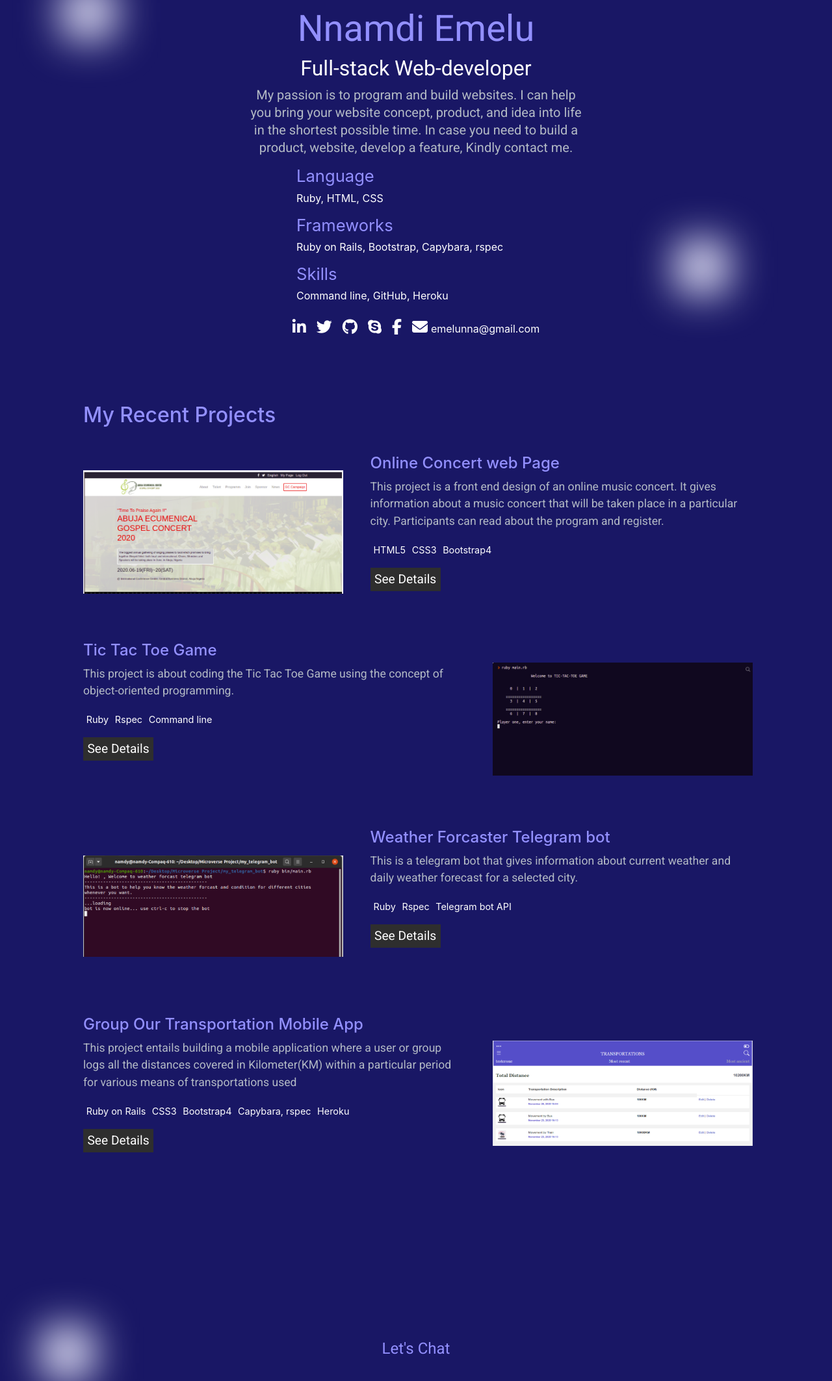
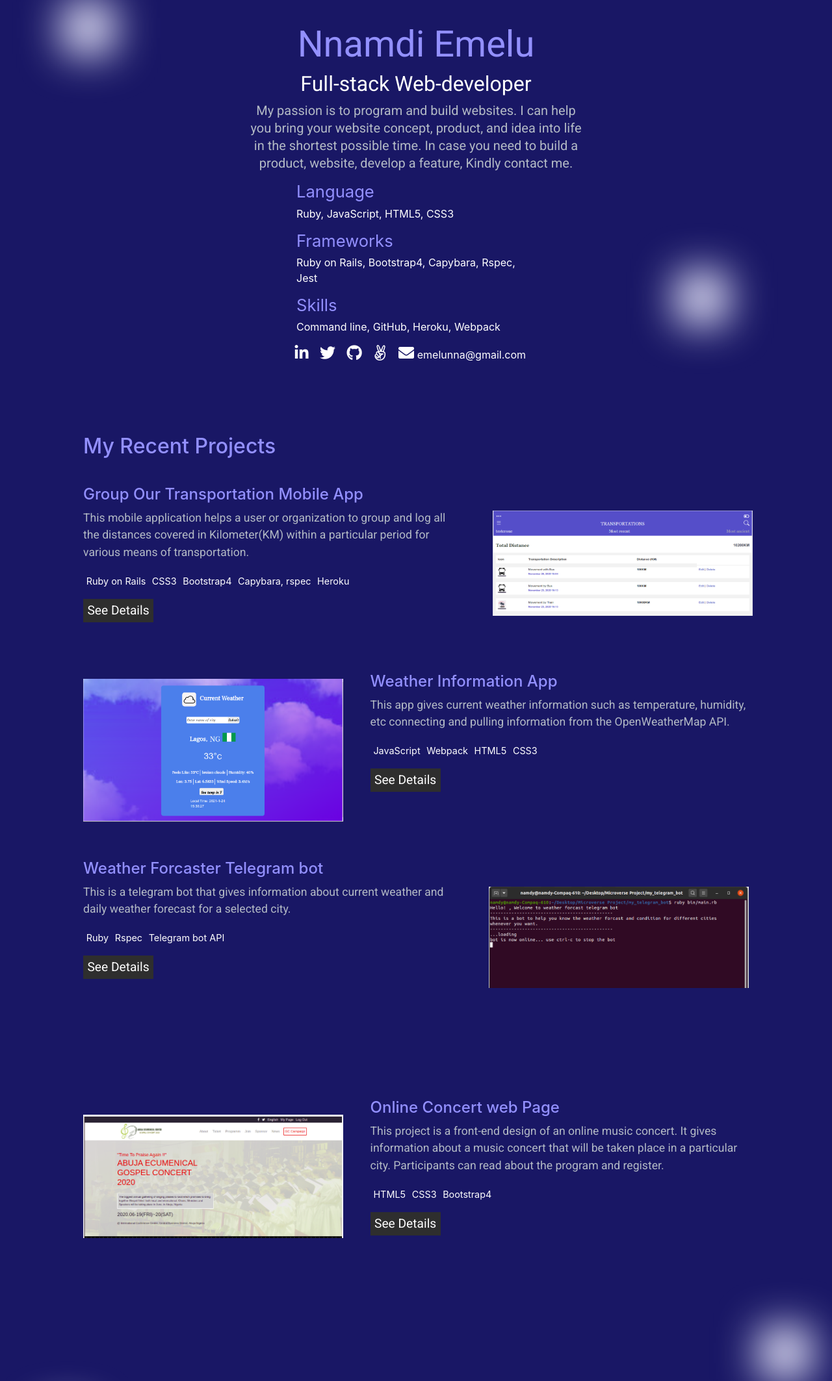
Before and after one commit to Zubenna/my-fullstack-portfolio, a plain HTML site: page index.html in a window 1280 px wide. Shown: the part 69-2195 px from the top of the page at 65% size. Drawn offline with nearby package versions, Linux system fonts and the light colour scheme.

Commit message:
Re-arrange My Recent Projects, Update README.md

```diff
--- a/index.html
+++ b/index.html
@@ -2,10 +2,14 @@
 <html lang="en">
   <head>
     <meta charset="utf-8">
-    <meta name="viewport" content="width=device-width, initial-scale=1, shrink-to-fit=no">
-    <link rel="stylesheet" href="https://cdn.jsdelivr.net/npm/bootstrap@4.5.3/dist/css/bootstrap.min.css" integrity="sha384-TX8t27EcRE3e/ihU7zmQxVncDAy5uIKz4rEkgIXeMed4M0jlfIDPvg6uqKI2xXr2" crossorigin="anonymous">
+    <meta name="viewport" content="width=device-width, initial-scale=1">
+    <link rel="stylesheet" href="https://maxcdn.bootstrapcdn.com/bootstrap/4.3.1/css/bootstrap.min.css">
+    <link rel="stylesheet" href="https://use.fontawesome.com/releases/v5.6.3/css/all.css" integrity="sha384-UHRtZLI+pbxtHCWp1t77Bi1L4ZtiqrqD80Kn4Z8NTSRyMA2Fd33n5dQ8lWUE00s/" crossorigin="anonymous">
+    <link href='https://fonts.googleapis.com/css?family=Roboto' rel='stylesheet'> -->
+    <script src="https://ajax.googleapis.com/ajax/libs/jquery/3.5.1/jquery.min.js"></script>
+    <script src="https://cdnjs.cloudflare.com/ajax/libs/popper.js/1.16.0/umd/popper.min.js"></script>
+    <script src="https://maxcdn.bootstrapcdn.com/bootstrap/4.3.1/js/bootstrap.min.js"></script> -->
     <link rel="stylesheet" href="style/style.css">
-    <link href='https://fonts.googleapis.com/css?family=Roboto' rel='stylesheet'>
     <title>Nnamdi Profile</title>
   </head>
   <body>
@@ -48,19 +52,19 @@
         <div class="skill">
           <h3>Language</h3>
           <div class='skill-item'>
-            <p>Ruby, HTML, CSS</p>
+            <p>Ruby, JavaScript, HTML5, CSS3</p>
           </div>
         </div>
         <div class="skill">
           <h3>Frameworks</h3>
           <div class='skill-item'>
-            <p>Ruby on Rails, Bootstrap, Capybara, rspec</p>
+            <p>Ruby on Rails, Bootstrap4, Capybara, Rspec, Jest</p>
           </div>
         </div>
         <div class="skill">
           <h3>Skills</h3>
           <div class='skill-item'>
-            <p>Command line, GitHub, Heroku</p>
+            <p>Command line, GitHub, Heroku, Webpack</p>
           </div>
         </div>
         </div>
@@ -68,8 +72,7 @@
           <a href='https://www.linkedin.com/in/nnamdi-emelu/' target='_blank' rel="noopener"><i class='fab fa-linkedin-in' style='font-size:24px'></i></a>
           <a href='https://twitter.com/zubenna' target='_blank' rel="noopener"><i class='fab fa-twitter' style='font-size:24px'></i></a>
           <a href='https://github.com/zubenna' target='_blank' rel="noopener"><i class='fab fa-github' style='font-size:24px'></i></a>
-          <a href='#' data-toggle='tooltip' title="live:emelunna"><i class='fab fa-skype' style='font-size:24px'></i></a>
-          <a href='https://www.facebook.com/zubyemex' target='_blank' rel="noopener"><i class='fab fa-facebook-f' style='font-size:24px'></i></a>
+          <a href='https://angel.co/u/emelu-nnamdi-azubuike' target='_blank' rel="noopener"><i class='fab fa-angellist' style='font-size:24px'></i></a>
           <a href='#contact-me'><i class="fa fa-envelope" style="font-size:24px"></i><span>emelunna@gmail.com</span></a>
         </div>
     </div>
@@ -78,44 +81,44 @@
       <div class="blur-circle-three"></div>
       <h3>My Recent Projects</h3>
       <div class='project-box'>
-       <div class="image-box-one">
-         <img src="images/online-concert-page.png" alt='Online Conference Page' />
-       </div>
-       <div class="inner-box md-space">
-         <h4>Online Concert web Page</h4>
-         <p>This project is a front end design of an online music concert. It gives information
-            about a music concert that will be taken place in a particular city. Participants can
-           read about the program and register.
+        <div class="inner-box right-margin">
+          <h4>Group Our Transportation Mobile App</h4>
+          <p>This mobile application helps a user or organization to group and log all the distances
+            covered in Kilometer(KM) within a particular period for various
+            means of transportation.
           </p>
           <ul class='tech-used'>
-           <li>HTML5</li>
+            <li>Ruby on Rails</li>
             <li>CSS3</li>
             <li>Bootstrap4</li>
+            <li>Capybara, rspec</li>
+            <li>Heroku</li>
           </ul>
           <a href='popup.html#project-one'>See Details</a>
         </div>
+        <div class='image-box-one'>
+          <img src="images/Group-our-transport.png" alt='Group Our Transportation App' />
+        </div>
       </div>
      <div class='project-box'>
-      <div class="inner-box right-margin">
-        <h4>Tic Tac Toe Game</h4>
-        <p>This project is about coding the Tic Tac Toe Game using the concept of
-          object-oriented programming.
+      <div class='image-box-two'>
+        <img src="images/weather-info-app.png" alt='Weather App' />
+      </div>
+      <div class="inner-box">
+        <h4>Weather Information App</h4>
+        <p>This app gives current weather information such as temperature, humidity, etc
+          connecting and pulling information from the OpenWeatherMap API.
         </p>
         <ul class='tech-used'>
-          <li>Ruby</li>
-          <li>Rspec</li>
-          <li>Command line</li>
+          <li>JavaScript</li>
+          <li>Webpack</li>
+          <li>HTML5</li>
+          <li>CSS3</li>
         </ul>
         <a href='popup.html#project-two'>See Details</a>
       </div>
-      <div class='image-box-two'>
-        <img src="images/Tic-tact-toe-game.png" alt='Tic-Tac-Toe Game' />
-      </div>
      </div>
     <div class='project-box'>
-      <div class='image-box-three'>
-        <img src="images/Telegram-bot.png" alt='Weather Bot' />
-      </div>
       <div class="inner-box md-space">
         <h4>Weather Forcaster Telegram bot</h4>
         <p>This is a telegram bot that gives information about current weather
@@ -128,24 +131,27 @@
         </ul>
         <a href='popup.html#project-three'>See Details</a>
       </div>
+      <div class='image-box-three'>
+        <img src="images/Telegram-bot.png" alt='Weather Bot' />
       </div>
+    </div>
+    <div class="blur-circle-four"></div>
      <div class='project-box'>
-      <div class="inner-box right-margin">
-        <h4>Group Our Transportation Mobile App</h4>
-        <p>This project entails building a mobile application where a user or group logs all the distances
-          covered in Kilometer(KM) within a particular period for various means of transportations used
+       <div class="image-box-four">
+         <img src="images/online-concert-page.png" alt='Online Conference Page' />
+       </div>
+       <div class="inner-box">
+         <h4>Online Concert web Page</h4>
+         <p>This project is a front-end design of an online music concert. It gives information
+            about a music concert that will be taken place in a particular city.
+            Participants can read about the program and register.
          </p>
          <ul class='tech-used'>
-          <li>Ruby on Rails</li>
+           <li>HTML5</li>
            <li>CSS3</li>
            <li>Bootstrap4</li>
-          <li>Capybara, rspec</li>
-          <li>Heroku</li>
          </ul>
          <a href='popup.html#project-four'>See Details</a>
-      </div>
-      <div class='image-box-four'>
-        <img src="images/Group-our-transport.png" alt='Group Our Transportation App' />
        </div>
      </div>
     </div>
@@ -155,35 +161,38 @@
       <h3>My Recent Projects</h3>
       <div class='project-box'>
         <div class="image-box-one">
-         <img src="images/online-concert-page.png" alt='Online Conference Page' />
+          <img src="images/Group-our-transport.png" alt='Group Our Transportation App' />
         </div>
         <div class="inner-box">
-         <h4>Online Concert web Page</h4>
-         <p>This project is a front end design of an online music concert. It gives
-           information about a music concert that will be taken place in a particular city.
-           ticipants can read about the program and register.
+          <h4>Group Our Transportation Mobile App</h4>
+          <p>This mobile application helps a user or organization to group and log all the distances
+            covered in Kilometer(KM) within a particular period for various
+            means of transportation.
           </p>
           <ul class='tech-used'>
-           <li>HTML5</li>
+            <li>Ruby on Rails</li>
             <li>CSS3</li>
             <li>Bootstrap4</li>
+            <li>Capybara, rspec</li>
+            <li>Heroku</li>
           </ul>
           <a href='popup.html#project-one'>See Details</a>
         </div>
       </div>
       <div class='project-box'>
        <div class='image-box-two'>
-        <img src="images/Tic-tact-toe-game.png" alt='Tic-Tac-Toe Game' />
+         <img src="images/weather-info-app.png" alt='Weather App' />
        </div>
        <div class="inner-box">
-        <h4>Tic Tac Toe Game</h4>
-        <p>This project is about coding the Tic Tac Toe Game using the concept of
-          object-oriented programming.
+         <h4>Weather Information App</h4>
+         <p>This app gives current weather information such as temperature, humidity, etc
+          connecting and pulling information from the OpenWeatherMap API.
          </p>
          <ul class='tech-used'>
-          <li>Ruby</li>
-          <li>Rspec</li>
-          <li>Command line</li>
+          <li>JavaScript</li>
+          <li>Webpack</li>
+          <li>HTML5</li>
+          <li>CSS3</li>
          </ul>
          <a href='popup.html#project-two'>See Details</a>
        </div>
@@ -207,19 +216,18 @@
      </div>
      <div class='project-box'>
        <div class='image-box-four'>
-        <img src="images/Group-our-transport.png" alt='Group Our Transportation App' />
+         <img src="images/online-concert-page.png" alt='Online Concert web Page' />
        </div>
        <div class="inner-box" id="skill-list">
-        <h4>Group Our Transportation Mobile App</h4>
-        <p>This project entails building a mobile application where a user or group logs all the distances
-          covered in Kilometer(KM) within a particular period for various means of transportations used
+         <h4>Online Concert web Page</h4>
+         <p>This project is a front-end design of an online music concert. It gives information
+          about a music concert that will be taken place in a particular city.
+          Participants can read about the program and register.
          </p>
          <ul class='tech-used'>
-          <li>Ruby on Rails</li>
+          <li>HTML5</li>
           <li>CSS3</li>
           <li>Bootstrap4</li>
-          <li>Capybara</li>
-          <li>Heroku</li>
          </ul>
          <a href='popup.html#project-four'>See Details</a>
        </div>
@@ -248,14 +256,10 @@
         <a href='https://www.linkedin.com/in/nnamdi-emelu/' target='_blank' rel="noopener"><i class='fab fa-linkedin-in' style='font-size:24px'></i></a>
         <a href='https://twitter.com/zubenna' target='_blank' rel="noopener"><i class='fab fa-twitter' style='font-size:24px'></i></a>
         <a href='https://github.com/zubenna' target='_blank' rel="noopener"><i class='fab fa-github' style='font-size:24px'></i></a>
-        <a href='#' data-toggle='tooltip' title="live:emelunna"><i class='fab fa-skype' style='font-size:24px'></i></a>
-        <a href='https://www.facebook.com/zubyemex' target='_blank' rel="noopener"><i class='fab fa-facebook-f' style='font-size:24px'></i></a>
+        <a href='https://angel.co/u/emelu-nnamdi-azubuike' target='_blank' rel="noopener"><i class='fab fa-angellist' style='font-size:24px'></i></a>
         <a href='#contact-me'><i class="fa fa-envelope" style="font-size:24px"></i><span>emelunna@gmail.com</span></a>
       </div>
     </div>
     </main>
-    <script src='https://kit.fontawesome.com/a076d05399.js'></script>
-    <script src="https://code.jquery.com/jquery-3.5.1.slim.min.js" integrity="sha384-DfXdz2htPH0lsSSs5nCTpuj/zy4C+OGpamoFVy38MVBnE+IbbVYUew+OrCXaRkfj" crossorigin="anonymous"></script>
-    <script src="https://cdn.jsdelivr.net/npm/bootstrap@4.5.3/dist/js/bootstrap.bundle.min.js" integrity="sha384-ho+j7jyWK8fNQe+A12Hb8AhRq26LrZ/JpcUGGOn+Y7RsweNrtN/tE3MoK7ZeZDyx" crossorigin="anonymous"></script>
   </body>
 </html>
--- a/style/style.css
+++ b/style/style.css
@@ -198,7 +198,7 @@ form {
 .social-icon a,
 .social-icon p {
   color: #fff;
-  padding: 0.5rem;
+  padding-right: 1.1rem;
 }
 
 .live-button a {
```
Also changed, not shown: popup.html (+88 -85 lines), images/Tic-tact-toe-game.png (deleted), images/mobile-view-1.png (added), images/mobile-view-2.png (added), images/mobile-view-3.png (added), images/profile-page-1.png (added), images/profile-page-2.png (added), images/profile-page-3.png (added), images/weather-info-app.png (added), 1 other file. Lines whose indentation alone changed are shown as unchanged.
